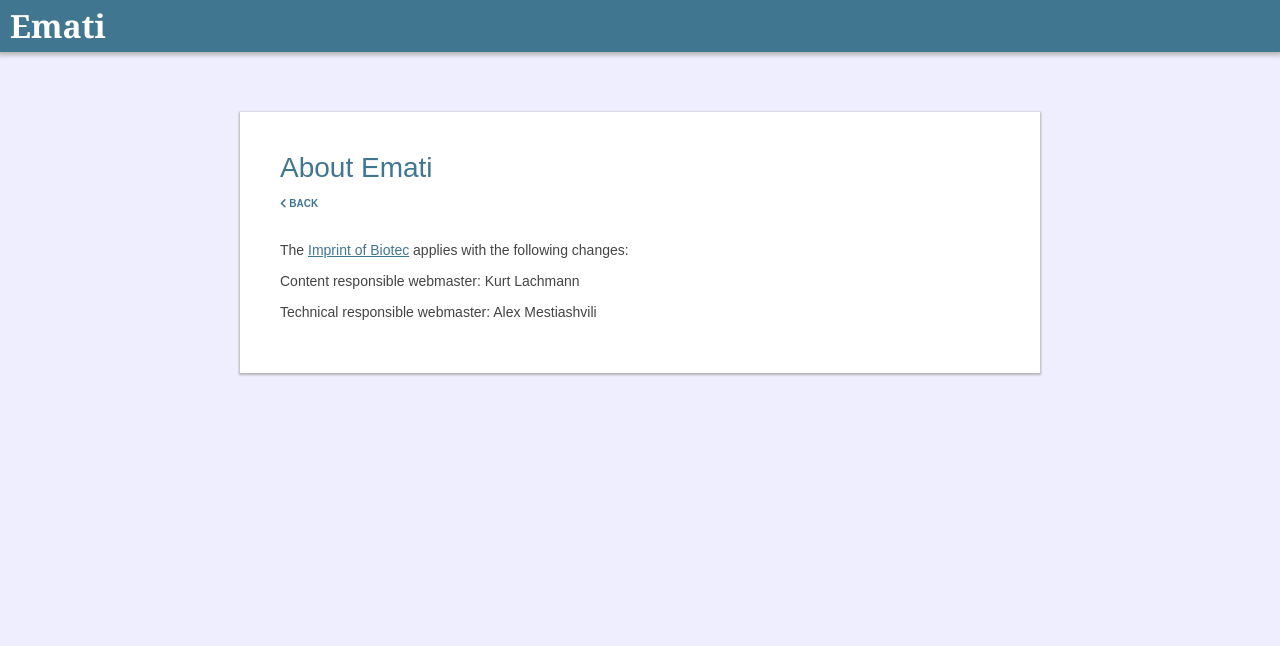
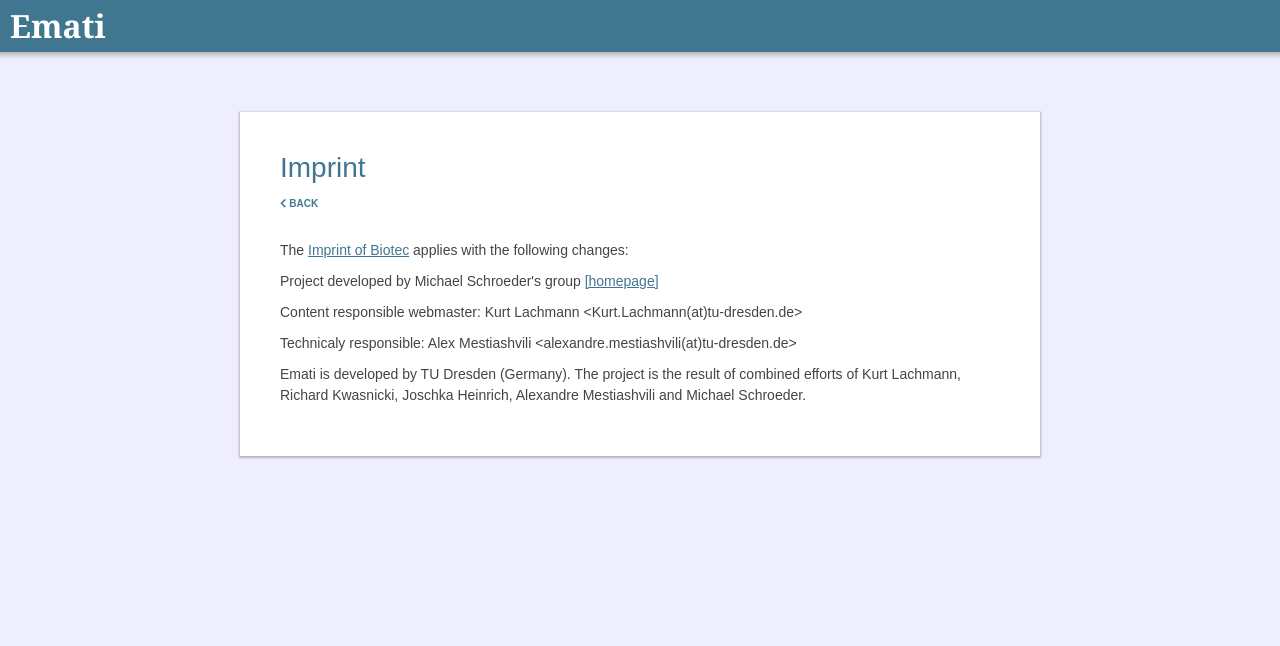
Before and after one commit to bioinfcollab/emati, a Django app: template templates/website/imprint.html in a window 1280 px wide. Shown: the top 646 px of the page. Run offline with Django 3.2, Linux system fonts and the light colour scheme; the template is opened without the code that fills it, so the values that code supplies are empty; parts of the project's set-up code (start-up, migrations or seed data) failed here and were passed over; some libraries are stand-ins or nearby versions.

Commit message:
Update imprint, copy about.css to imprint.css

```diff
--- a/templates/website/imprint.html
+++ b/templates/website/imprint.html
@@ -2,12 +2,12 @@
 {% load static %}
 
 {% block css %}
-<link rel="stylesheet" type="text/css" href="{% static '/website/css/about.css' %}" />
+<link rel="stylesheet" type="text/css" href="{% static '/website/css/imprint.css' %}" />
 {% endblock css %}
 
 {% block content %}
 <div class="content-box">
-    <h1>About Emati</h1>
+    <h1>Imprint</h1>
 
     <div class="back-link">
         <a href="{% url 'welcome' %}">
@@ -16,9 +16,15 @@
     </div>
 
     <p>
-    The <a href="http://www.biotec.tu-dresden.de/imprint.html" target="_blank"> Imprint of Biotec</a> applies with the following changes:
-    </p>
-    <p>Content responsible webmaster: Kurt Lachmann <Kurt.Lachmann(at)tu-dresden.de></p>
-    <p>Technical responsible webmaster: Alex Mestiashvili <alexandre.mestiashvili(at)tu-dresden.de></p>
+    The <a href="http://www.biotec.tu-dresden.de/imprint.html" target="_blank"> Imprint of Biotec</a> applies with the following changes:</p>
+    <p>Project developed by Michael Schroeder's group <a href="http://www.biotec.tu-dresden.de/research/schroeder/">[homepage]</a>
+    <p>Content responsible webmaster: Kurt Lachmann &lt;Kurt.Lachmann(at)tu-dresden.de&gt;</p>
+    <p>Technicaly responsible: Alex Mestiashvili &lt;alexandre.mestiashvili(at)tu-dresden.de&gt;</p>
+
+
+    <p>Emati is developed by TU Dresden (Germany). The project is the result of
+    combined efforts of Kurt Lachmann, Richard Kwasnicki, Joschka Heinrich,
+    Alexandre Mestiashvili and Michael Schroeder.</p>
+
 </div>
 {% endblock content %}
```
Also changed, not shown: static/website/css/imprint.css (added, +37 -0 lines).
